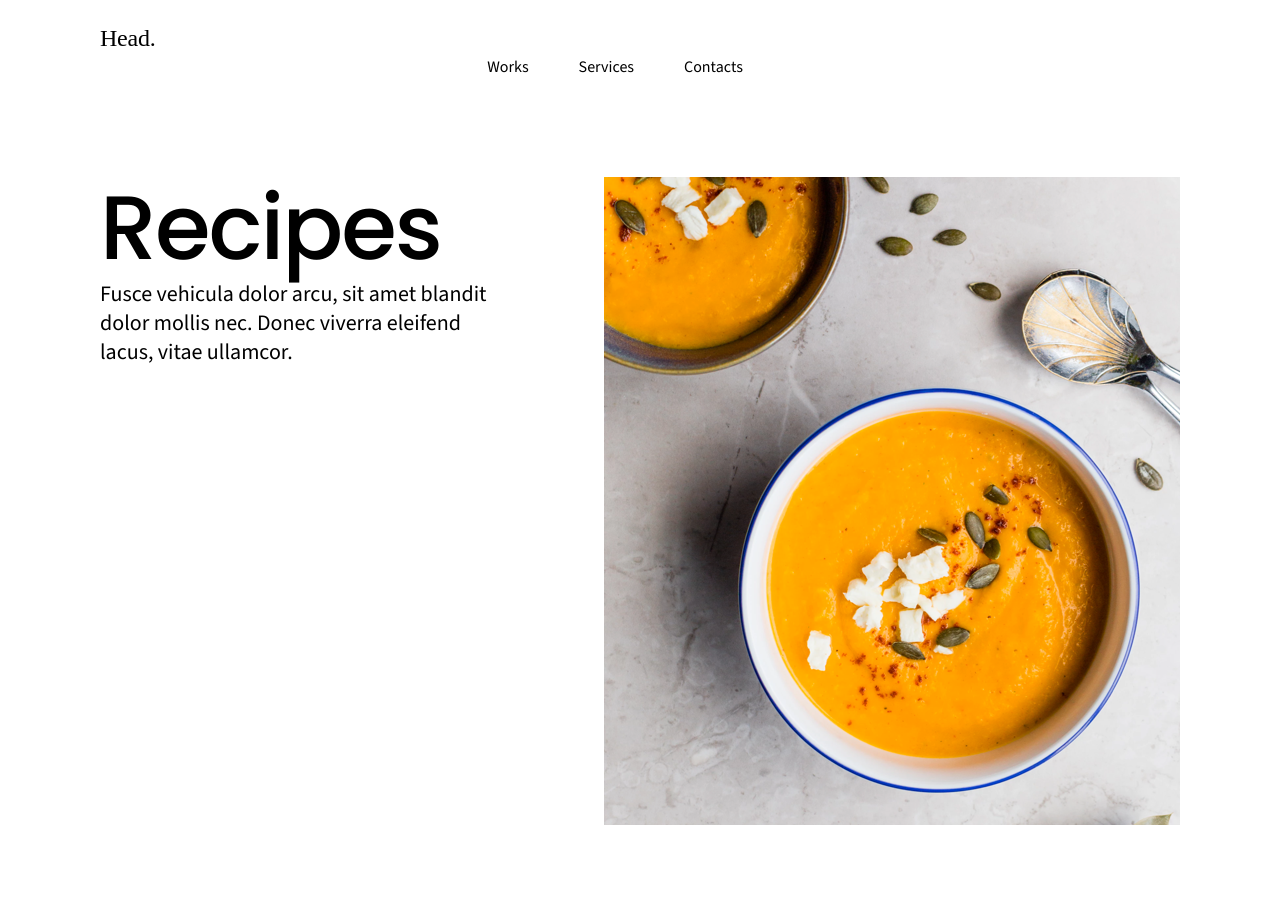
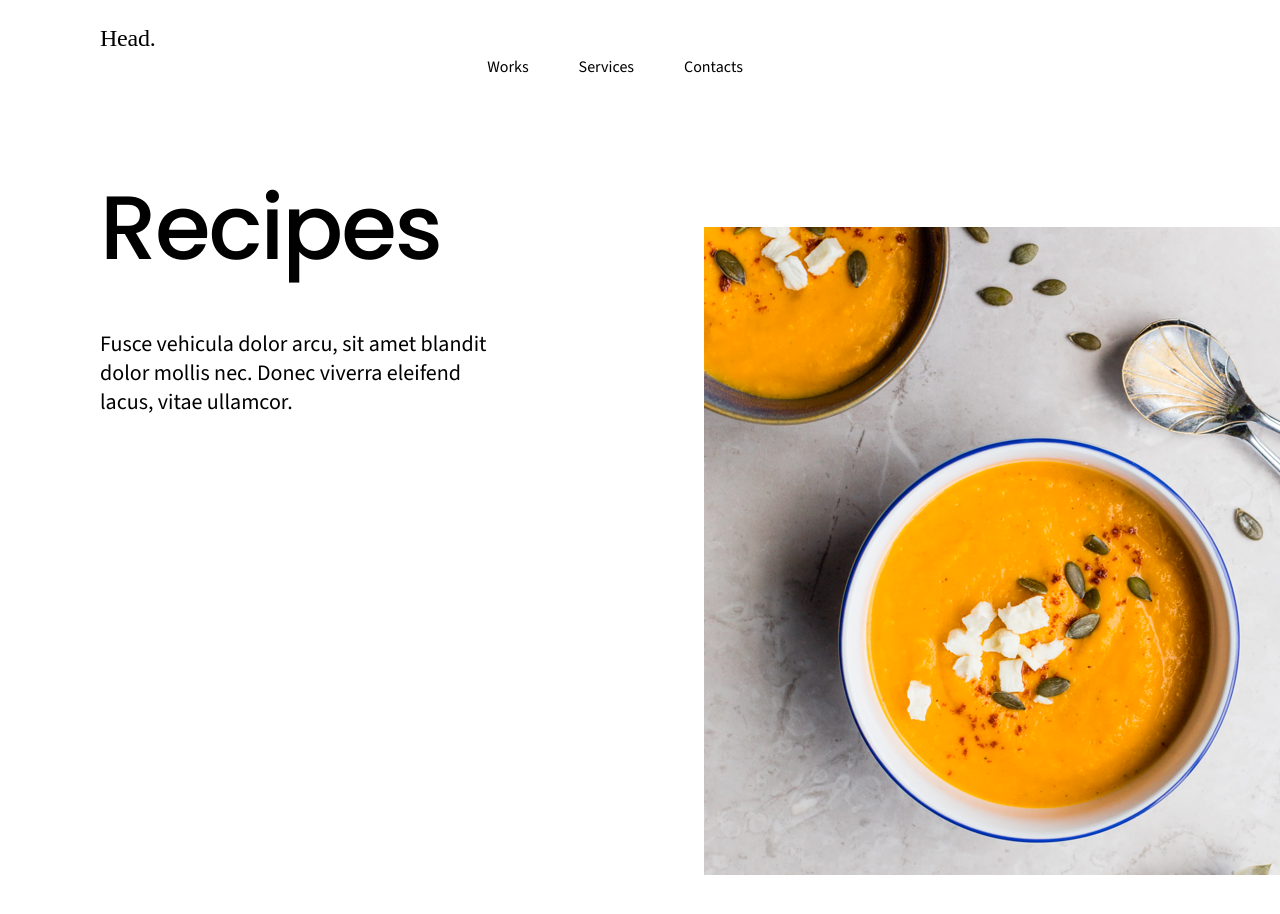
Before and after one commit to Taimmesia/responsive-design, a plain HTML site: page index.html in a window 1280 px wide. Shown: the top 914 px of the page. Drawn offline with nearby package versions, Linux system fonts and the light colour scheme.

Commit message:
added padding to h2

```diff
--- a/styles/_main.scss
+++ b/styles/_main.scss
@@ -2,10 +2,10 @@ img {
   float: right;
   position: relative;
   bottom: 100px;
-  right: 100px;
 }
 
 h2 {
+  padding-bottom: 50px;
   font-family: "poppins", sans-serif;
   font-size: 90px;
   font-weight: 500;
--- a/styles/style.scss
+++ b/styles/style.scss
@@ -5,4 +5,7 @@
   max-width: 1440px;
   width: 100%;
   min-height: 810px;
+  /*display: grid;
+  grid-template-columns: repeat(10, 1fr);
+  grid-template-rows: repeat(10, 1fr);*/
 }
```
Also changed, not shown: styles/style.css, 1 other file.
